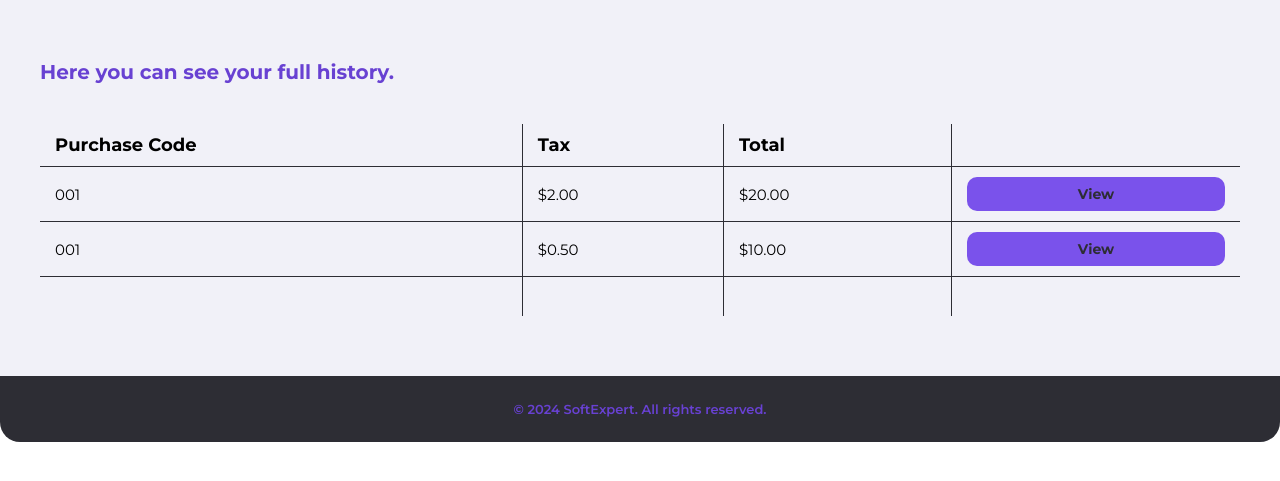
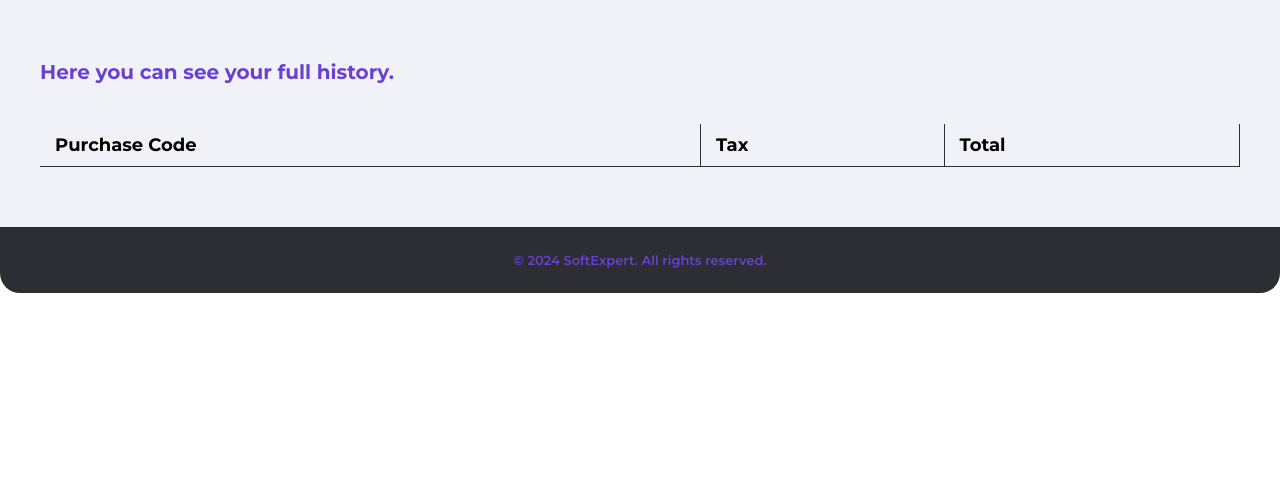
Before and after one commit to PedroHenriqueCoppola/suite-store, a PHP site: page /assets/pages/history.html in a window 1280 px wide. Shown: the part 107-588 px from the top of the page. Run offline with PHP 8.4, Linux system fonts and the light colour scheme; lists and menus that the app fills with data are empty.

Commit message:
made history page and reorganized html & css as well

```diff
--- a/assets/css/history.css
+++ b/assets/css/history.css
@@ -35,11 +35,11 @@
     padding: 1rem 1.5rem;
 }
 
-#th-code {
+.thCode {
     border-left: none;
 }
 
-#td-button {
+.tdButton {
     padding: .8rem 1.8rem;
     font-size: 1.4rem;
     border-radius: 1rem;
@@ -50,33 +50,15 @@
     width: 100%;
 }
 
-#td-button:hover {
+.tdButton:hover {
     background-color: var(--purple-100);
     cursor: pointer;
 }
 
-#first-td {
+.firstTd {
     border-left: none;
 }
 
-#last-td {
+.lastTd {
     border-right: none;
 }
-
-#first-empty-td {
-    border-bottom: none;
-    border-left: none;
-}
-
-#empty-td {
-    border-bottom: none;
-}
-
-#last-empty-td {
-    border-bottom: none;
-    border-right: none;
-}
-
-#lastTdButton {
-    visibility: hidden;
-}
--- a/assets/pages/history.html
+++ b/assets/pages/history.html
@@ -27,40 +27,23 @@
 
             <section class="content">
                 <h3>Here you can see your full history.</h3>
-                <table>
-                    <tr>
-                        <th id="th-code">Purchase Code</th>
+                <table id="historyTable">
+                    <thead>
+                        <th class="thCode">Purchase Code</th>
                         <th>Tax</th>
                         <th>Total</th>
-                    </tr>
+                    </thead>
 
-                    <tr>
-                        <td id="first-td">001</td>
-                        <td>$2.00</td>
-                        <td>$20.00</td>
-                        <td id="last-td">
-                            <a href="/assets/pages/details.html"><button id="td-button">View</button></a>
-                        </td>
-                    </tr>
-
-                    <tr>
-                        <td id="first-td">001</td>
-                        <td>$0.50</td>
-                        <td>$10.00</td>
-                        <td id="last-td">
-                            <a href="/assets/pages/details.html"><button id="td-button">View</button></a>
-                        </td>
-                    </tr>
-
-                    <!-- teste de coluna vazia-->
-                    <tr>
-                        <td id="first-empty-td"></td>
-                        <td id="empty-td"></td>
-                        <td id="empty-td"></td>
-                        <td id="last-empty-td">
-                            <button id="lastTdButton"></button>
-                        </td>
-                    </tr>
+                    <tbody>
+                        <tr>
+                            <td class="firstTd showPurchaseCode">001</td>
+                            <td class="showPurchaseTax">$2.00</td>
+                            <td class="showPurchaseTotal">$20.00</td>
+                            <td class="lastTd">
+                                <a href="/assets/pages/details.html"><button class="tdButton">View</button></a>
+                            </td>
+                        </tr>
+                    </tbody>
                 </table>
             </section>
 
@@ -69,5 +52,7 @@
             </footer>
         </div>
     </main>
+    <script src="../src/utils.js"></script>
+    <script src="../src/history.js"></script>
 </body>
 </html>
```
Also changed, not shown: assets/src/history.js (added, +74 -0 lines), main.js (+0 -9 lines).
